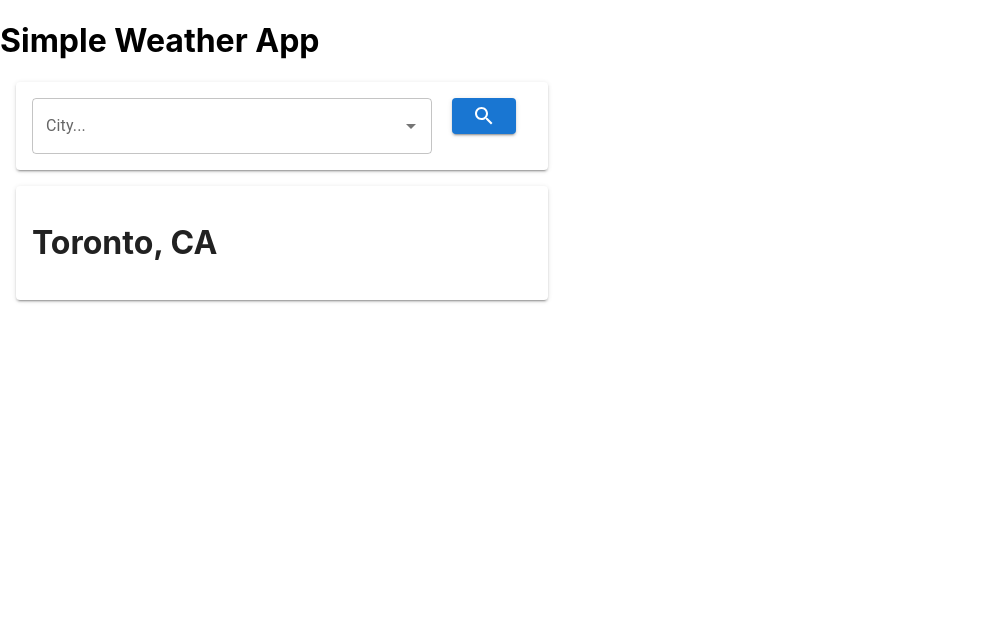
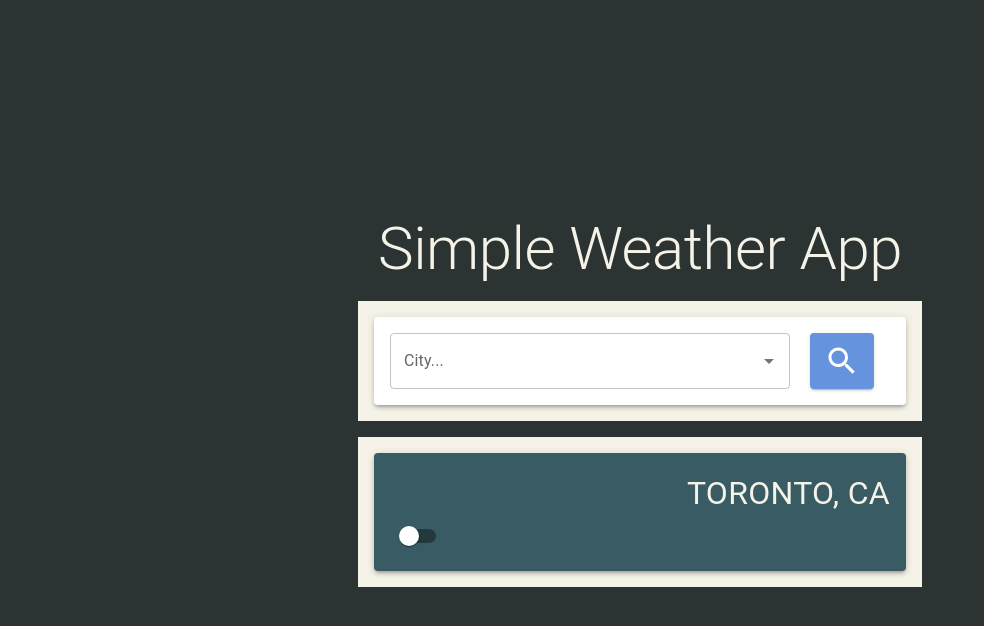
Before and after one commit to js-chun/simple-weather-app, a React (Create React App) app: page / in a window 1280 px wide. Shown: the top 626 px of the page, without its empty margins (0-984 px from the left). Built offline with nearby package versions, Linux system fonts and the light colour scheme; no server answers.

Commit message:
added initial styling

```diff
--- a/src/App.js
+++ b/src/App.js
@@ -1,6 +1,7 @@
 import { useState } from "react"
 import CitySearch from "./CitySearch"
 import WeatherData from "./WeatherData"
+import PageContent from "./PageContent"
 
 const defaultCity = {
 	name: "Toronto",
@@ -13,15 +14,15 @@ const defaultCity = {
 
 function App() {
 	const [city, setCity] = useState(defaultCity)
+	const [units, setUnits] = useState("metric")
 	const handleSubmit = (cityObj) => {
 		setCity(cityObj)
 	}
 	return (
-		<div className="App">
-			<h1>Simple Weather App</h1>
+		<PageContent>
 			<CitySearch handleSubmit={handleSubmit} />
-			{city && <WeatherData city={city} />}
-		</div>
+			{city && <WeatherData city={city} units={units} />}
+		</PageContent>
 	)
 }
 
--- a/src/CitySearch.js
+++ b/src/CitySearch.js
@@ -5,8 +5,33 @@ import TextField from "@mui/material/TextField"
 import SearchIcon from "@mui/icons-material/Search"
 import Button from "@mui/material/Button"
 import Autocomplete from "@mui/material/Autocomplete"
+import { styled } from "@mui/material/styles"
 
 const limit = 10
+
+const PREFIX = "Search"
+const classes = {
+	root: `${PREFIX}-root`,
+	btn: `${PREFIX}-btn`,
+}
+
+const Root = styled("div")(({ theme }) => ({
+	[`&.${classes.root}`]: {
+		backgroundColor: "#F5F2E7",
+		marginBottom: "1rem",
+	},
+	[`& .${classes.btn}`]: {
+		backgroundColor: "#2666CF",
+		height: "56px",
+		opacity: "0.7",
+		["&:hover"]: {
+			opacity: "1",
+		},
+		["& svg"]: {
+			transform: "scale(1.5)",
+		},
+	},
+}))
 
 export default function CitySearch(props) {
 	const [city, setCity] = useState("")
@@ -33,8 +58,9 @@ export default function CitySearch(props) {
 		props.handleSubmit(city)
 	}
 	return (
+		<Root className={classes.root}>
 			<Paper
-			elevation={2}
+				elevation={3}
 				sx={{ margin: "1rem", padding: "1rem", width: "500px" }}>
 				<Autocomplete
 					disablePortal
@@ -54,6 +80,7 @@ export default function CitySearch(props) {
 								onChange={handleInputChange}
 							/>
 							<Button
+								className={classes.btn}
 								sx={{ marginY: "auto" }}
 								variant="contained"
 								onClick={handleSubmit}>
@@ -63,5 +90,6 @@ export default function CitySearch(props) {
 					)}
 				/>
 			</Paper>
+		</Root>
 	)
 }
--- /dev/null
+++ b/src/PageContent.js
@@ -0,0 +1,22 @@
+import React from "react"
+import Typography from "@mui/material/Typography"
+
+export default function PageContent(props) {
+	const styles = {
+		display: "flex",
+		flexDirection: "column",
+		alignItems: "center",
+		justifyContent: "center",
+		height: "100vh",
+		backgroundColor: "#2C3333",
+		color: "#F5F2E7",
+	}
+	return (
+		<div className="PageContent" style={styles}>
+			<Typography variant="h2" mb={2}>
+				Simple Weather App
+			</Typography>
+			{props.children}
+		</div>
+	)
+}
--- a/src/WeatherData.js
+++ b/src/WeatherData.js
@@ -1,6 +1,51 @@
 import React, { useEffect, useState } from "react"
 import axios from "axios"
 import Paper from "@mui/material/Paper"
+import Card from "@mui/material/Card"
+import CardContent from "@mui/material/CardContent"
+import Typography from "@mui/material/Typography"
+import Switch from "@mui/material/Switch"
+import { styled } from "@mui/material/styles"
+
+const PREFIX = "WD"
+const classes = {
+	root: `${PREFIX}-root`,
+	loc: `${PREFIX}-loc`,
+	desc: `${PREFIX}-desc`,
+	temp: `${PREFIX}-temp`,
+	misc: `${PREFIX}-misc`,
+}
+
+const Root = styled("div")(({ theme }) => ({
+	[`&.${classes.root}`]: {
+		backgroundColor: "#F5F2E7",
+	},
+	[`& .${classes.loc}`]: {
+		fontSize: "2rem",
+		marginTop: "0",
+		textTransform: "uppercase",
+		textAlign: "end",
+	},
+	[`& .${classes.desc}`]: {
+		textTransform: "lowercase",
+		fontStyle: "italic",
+		marginTop: "0",
+		marginBottom: "0.5rem",
+		fontSize: "1.2rem",
+		opacity: "0.5",
+	},
+	[`& .${classes.temp}`]: {
+		backgroundColor: "#F5F2E7",
+		width: "46%",
+		display: "inline-block",
+		margin: "0 2%",
+	},
+	[`& .${classes.misc}`]: {
+		backgroundColor: "#F5F2E7",
+		width: "96%",
+		margin: "2%",
+	},
+}))
 
 export default function WeatherData(props) {
 	const { city } = props
@@ -8,34 +53,61 @@ export default function WeatherData(props) {
 	useEffect(() => {
 		async function getWeather() {
 			const result = await axios.get(
-				`https://api.openweathermap.org/data/2.5/weather?lat=${city.latitude}&lon=${city.longitude}&appid=${process.env.REACT_APP_WEATHER_KEY}`
+				`https://api.openweathermap.org/data/2.5/weather?lat=${city.latitude}&lon=${city.longitude}&units=${props.units}&appid=${process.env.REACT_APP_WEATHER_KEY}`
 			)
 			setWeather(result.data)
 		}
 		getWeather()
-	}, [])
+	}, [city])
 	return (
+		<Root className={classes.root}>
 			<Paper
-			elevation={2}
-			sx={{ margin: "1rem", padding: "1rem", width: "500px" }}>
-			<h1>
+				elevation={3}
+				sx={{
+					backgroundColor: "#395B64",
+					color: "#F5F2E7",
+					margin: "1rem",
+					padding: "1rem",
+					width: "500px",
+				}}>
+				<Typography className={classes.loc}>
 					{city.name}, {city.country}
-			</h1>
+				</Typography>
 				{weather && (
 					<>
-					<h3>
+						<section className={classes.desc}>
+							<Typography variant="h5">
 								{weather.weather[0].main} - {weather.weather[0].description}
-					</h3>
-					<h5>Main Temp: {weather.main.temp}</h5>
-					<h5>Feels Like: {weather.main.feels_like}</h5>
-					<h5>Min: {weather.main.temp_min}</h5>
-					<h5>Max: {weather.main.temp_max}</h5>
-					<h5>Humidity: {weather.main.temp_max}</h5>
-
-					<h5>wind speed: {weather.wind.speed}</h5>
-					<h5>wind deg: {weather.wind.deg}</h5>
+							</Typography>
+						</section>
+						<Card className={classes.temp}>
+							<CardContent variant="outlined">
+								<Typography>Main Temperature: {weather.main.temp}</Typography>
+								<Typography>Feels Like: {weather.main.feels_like}</Typography>
+							</CardContent>
+						</Card>
+						<Card className={classes.temp}>
+							<CardContent variant="outlined">
+								<Typography>
+									Min. Temperature: {weather.main.temp_min}
+								</Typography>
+								<Typography>
+									Max. Temperature: {weather.main.temp_max}
+								</Typography>
+							</CardContent>
+						</Card>
+						<br></br>
+						<Card className={classes.misc}>
+							<CardContent variant="outlined">
+								<Typography>Humidity: {weather.main.humidity}</Typography>
+								<Typography>Wind Speed: {weather.wind.speed}</Typography>
+								<Typography>Wind Deg: {weather.wind.deg}</Typography>
+							</CardContent>
+						</Card>
 					</>
 				)}
+				<Switch></Switch>
 			</Paper>
+		</Root>
 	)
 }
```
Lines whose indentation alone changed are shown as unchanged.
